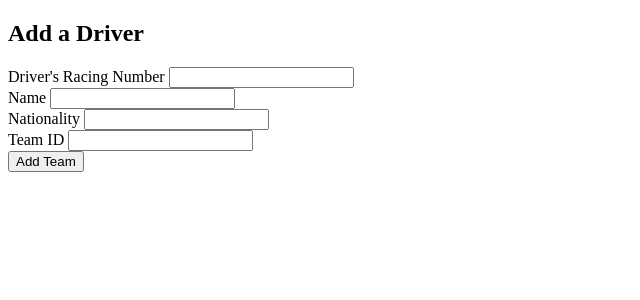
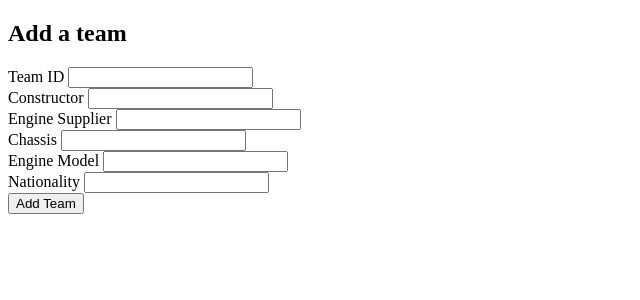
Before and after one commit to athinagouseti/Formula_One_Python-Week_05_Solo_Project, a Flask app: template templates/teams/new.html in a window 1280 px wide. Shown: the part 88-388 px from the top of the page, without its empty margins (0-640 px from the left). Run offline with Flask 2, Linux system fonts and the light colour scheme; the template is opened without the code that fills it, so the values that code supplies are empty.

Commit message:
New Team

```diff
--- a/templates/teams/new.html
+++ b/templates/teams/new.html
@@ -2,26 +2,36 @@
 {% extends 'base.html' %}
 
 {% block content %}
-<h1>Add a Driver</h1>
+<h1>Add a team</h1>
 
 
-<form action = "/drivers" method="post">
+<form action = "/teams" method="post">
     <div>
-        <label for = "driver">Driver's Racing Number</label>
-        <input type = "INT">
+        <label for = "id">Team ID</label>
+        <input type = "INT" name = "id">
     </div>
     <div>
-        <label for = "name">Name</label>
-        <input type = "text">
+        <label for = "constructor">Constructor</label>
+        <input type = "text" name = "constructor">
+    </div>
+    <div>
+        <label for = "engine_supplier">Engine Supplier</label>
+        <input type = "text" name = "engine_supplier">
+    </div>
+    <div>
+        <label for = "chassis">Chassis</label>
+        <input type = "text" name = "chassis">
+    </div>
+    <div>
+        <label for = "engine_model">Engine Model</label>
+        <input type = "text" name = "engine_model">
     </div>
     <div>
         <label for = "nationality">Nationality</label>
-        <input type = "text">
+        <input type = "text" name = "nationality">
     </div>
-    <div>
-        <label for = "team">Team ID</label>
-        <input type = "INT">
-    </div>
+
+
     <button type = "submit">Add Team</button>
 
 
```
Also changed, not shown: controller/team_controller.py (+17 -0 lines).
